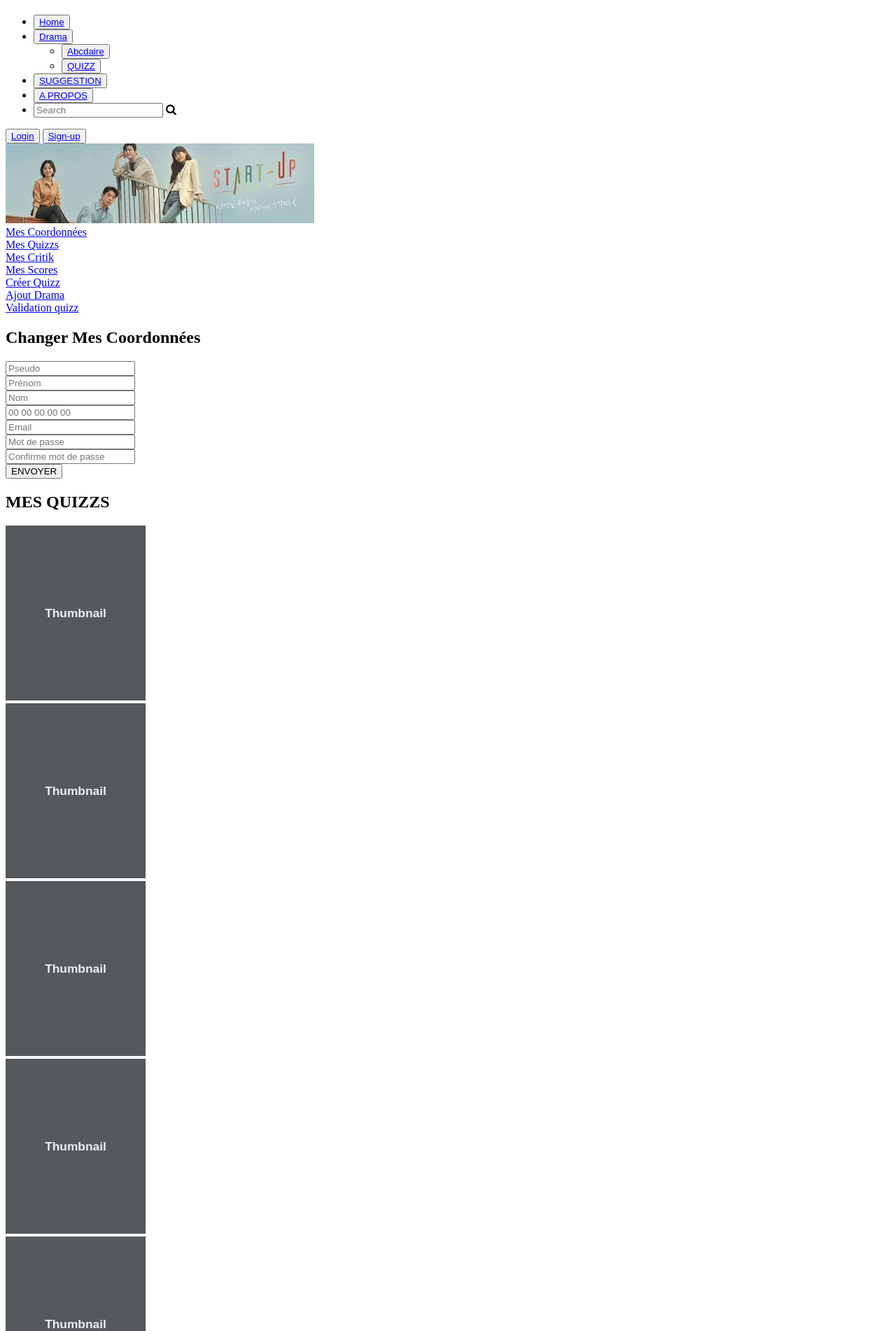
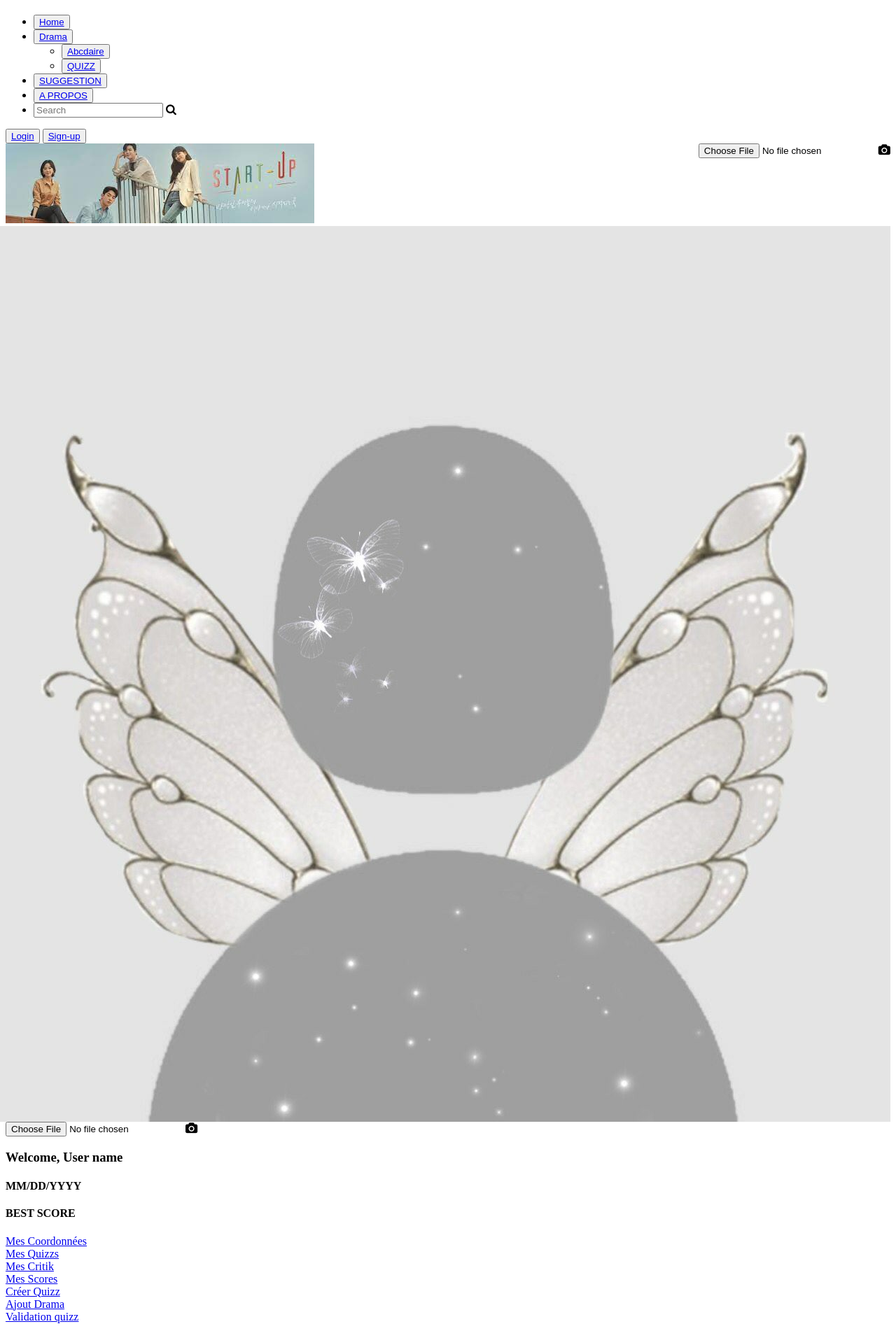
Before and after one commit to Maanuja/Dramatik, a Symfony app: template templates/account/account.html.twig in a window 1280 px wide. Shown: the part 350-2252 px from the top of the page at 70% size. Run offline with Twig, Linux system fonts and the light colour scheme; the template is opened without the code that fills it, so the values that code supplies are empty; some libraries are stand-ins or nearby versions.

Commit message:
Account subspace : Porfil + photo input

```diff
--- a/assets/styles/input.css
+++ b/assets/styles/input.css
@@ -32,14 +32,10 @@
     }
 }
 
-@media (min-width: 992px){
+@media (min-width: 992px) {
     .contact.col, .cid-rArIj1RKHU .col-lg-6 {
         max-width: 48%;
     }
-}
-
-.coord h2 {
-    text-align: center;
 }
 
 .coord p {
--- a/templates/account/account.html.twig
+++ b/templates/account/account.html.twig
@@ -7,12 +7,31 @@
 
 {% block content %}
     <img class="header-banner" src="{{'images/apropos/banner.jpeg'}}">
+    <div class="banner-change pull-right">
+        <input class="inputfile" type="file" name="pic" accept="image/png">
+        <label><i class="fa fa-camera"></i></label>
+    </div>
     <div class="box-profil">
-
+        <div class="row mx-auto h-100">
+            <div class="left col-md-3">
+                <div class="outer">
+                    <img class="photo pull-right" src="{{ asset('images/admin/mithu.jpg') }}"/>
+                    <div class="inner">
+                        <input class="inputfile" type="file" name="pic" accept="image/png">
+                        <label><i class="fa fa-camera"></i></label>
+                    </div>
+                </div>
+            </div>
+            <div class="right col-md-9">
+                    <h3 class="display-4">Welcome, User name</h3>
+                    <h4>MM/DD/YYYY</h4>
+                    <h4>BEST SCORE</h4>
+            </div>
+        </div>
     </div>
     <div class="container">
         <div class="row">
-            <div class="left col-md-4">
+            <div class="left col-md-3">
                 <div id="nav-account">
                     <div class="nav-item-account"><a href="#coor">Mes Coordonnées</a></div>
                     <div class="nav-item-account"><a href="#mquizz">Mes Quizzs</a></div>
@@ -24,14 +43,12 @@
 
                 </div>
             </div>
-            <div class="right col-md-8 coord"  id="coor">
+            <div class="right col-md-9 coord"  id="coor">
                 <div class="col-lg-6 col-md-12 mx-auto mbr-form">
+                    <h2 class="display-5">Changer Mes Coordonnées</h2>
                     <!--Formbuilder Form-->
                     <form action="#" method="POST" class="mbr-form form-with-styler" data-form-title="Form Name">
-                        <div class="dragArea form-row">
-                            <div class="col-lg-12 col-md-12 col-sm-12">
-                                <h2 class="mbr-fonts-style pb-2 display-5">Changer Mes Coordonnées</h2>
-                            </div>
+                        <div class="form-row">
                             <div class="col-lg-12 col-md-12 col-sm-12" data-for="pseudo">
                                 <input name="text" placeholder="Pseudo" class="form-control display-7">
                             </div>
@@ -119,6 +136,9 @@
                     <!-- COMMENT - END -->
                 </div>
             </div>
+            <div class="right col-md-8" id="mscore">
+                <div class="col-md-8 mt-5">Mes Scores</div>
+            </div>
         </div>
     </div>
 {% endblock %}
```
Also changed, not shown: assets/styles/account.css (+83 -11 lines).
